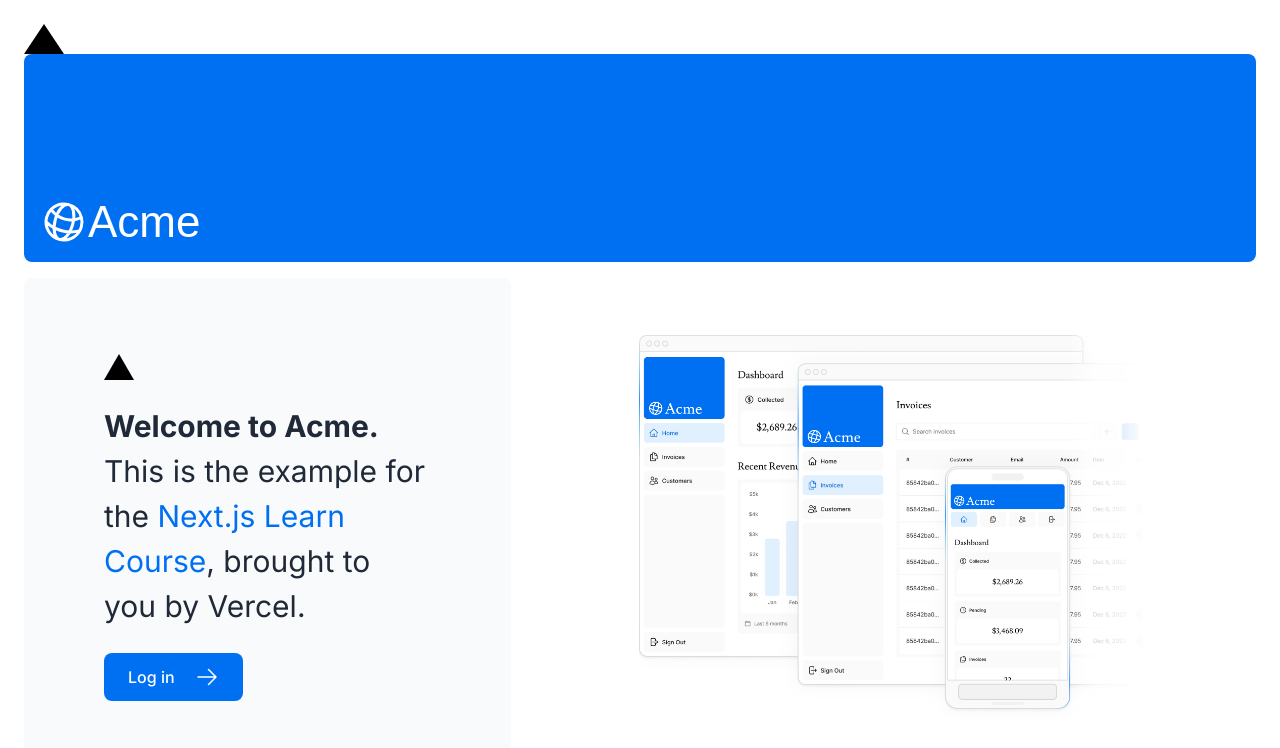
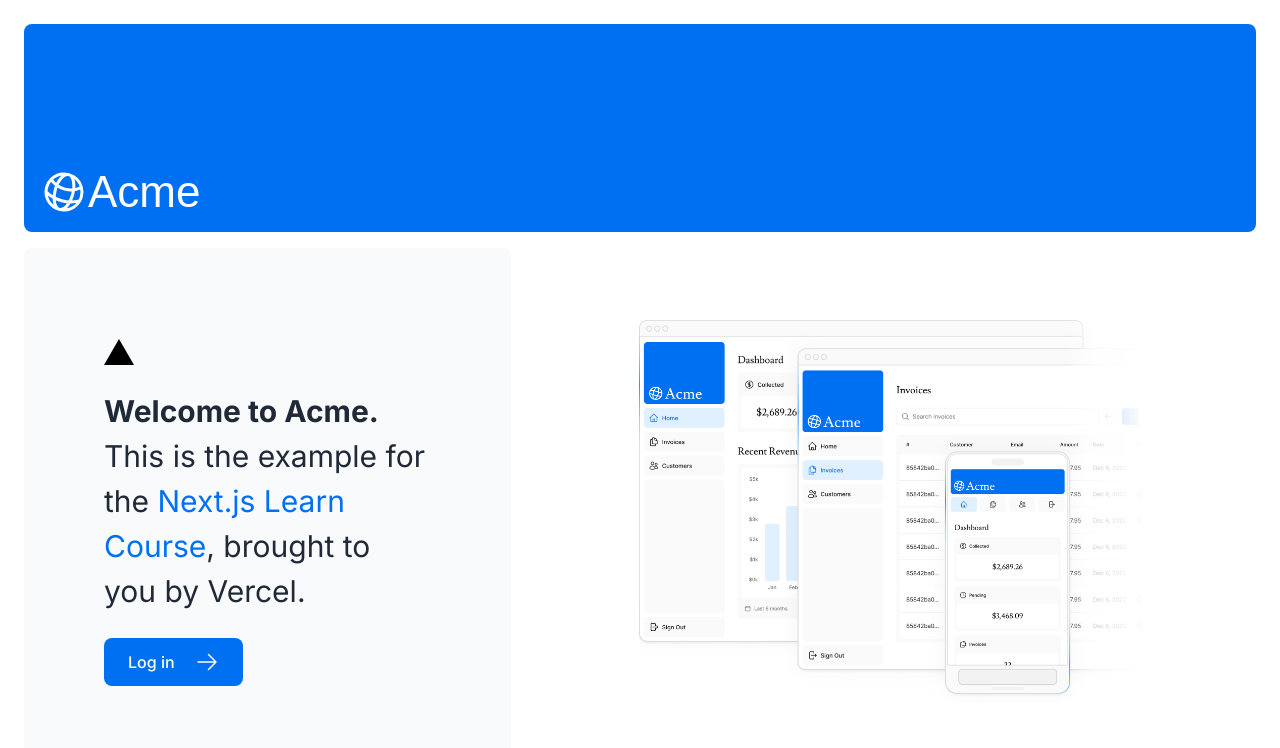
Before and after one commit to nugrahn0123/nextjs-dashboard-course-105841106723, a Next.js app: page / in a window 1280 px wide. Shown: the top 748 px of the page. Built offline with nearby package versions, Linux system fonts and the light colour scheme; a web font is replaced by a local one.

Commit message:
update autent

```diff
--- a/app/page.tsx
+++ b/app/page.tsx
@@ -7,7 +7,7 @@
 export default function Page() {
   return (
     <main className="flex min-h-screen flex-col p-6">
-      <div className={styles.shape} />
+      {/* <div className={styles.shape} /> */}
 
       <div className="flex h-20 shrink-0 items-end rounded-lg bg-blue-500 p-4 md:h-52">
         <AcmeLogo />
```
